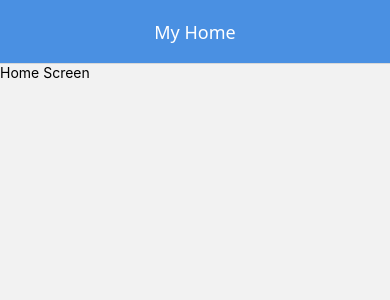
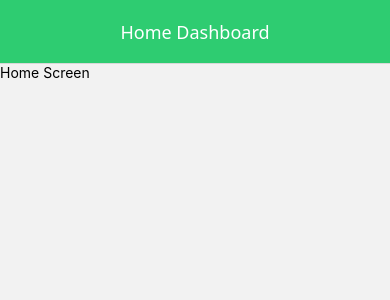
Before and after one commit to CzarinaStudio/appdev2, a React Native app in the folder react-native-navigation/: screen / in a window 390 px wide. Shown: the top 300 px of the page. Built offline with nearby package versions, Linux system fonts and the light colour scheme.

Commit message:
Done with specifying options

```diff
--- a/react-native-navigation/App.js
+++ b/react-native-navigation/App.js
@@ -24,25 +24,30 @@ function DetailsScreen() {
 export default function App() {
   return (
     <NavigationContainer>
-      <Stack.Navigator
-        initialRouteName="Home"
-        screenOptions={{
-          headerStyle: { backgroundColor: '#4a90e2' },
-          headerTintColor: '#fff',
-          headerTitleAlign: 'center',
-        }}
-      >
+      <Stack.Navigator initialRouteName="Home">
+
         <Stack.Screen
           name="Home"
           component={HomeScreen}
-          options={{ title: 'My Home' }}
+          options={{
+            title: 'Home Dashboard',
+            headerStyle: { backgroundColor: '#2ecc71' },
+            headerTintColor: '#fff',
+            headerTitleAlign: 'center',
+          }}
         />
 
         <Stack.Screen
           name="Details"
           component={DetailsScreen}
-          options={{ title: 'Details Page' }}
+          options={{
+            title: 'Details Info',
+            headerStyle: { backgroundColor: '#e74c3c' },
+            headerTintColor: '#fff',
+            headerTitleAlign: 'center',
+          }}
         />
+
       </Stack.Navigator>
     </NavigationContainer>
   );
```
